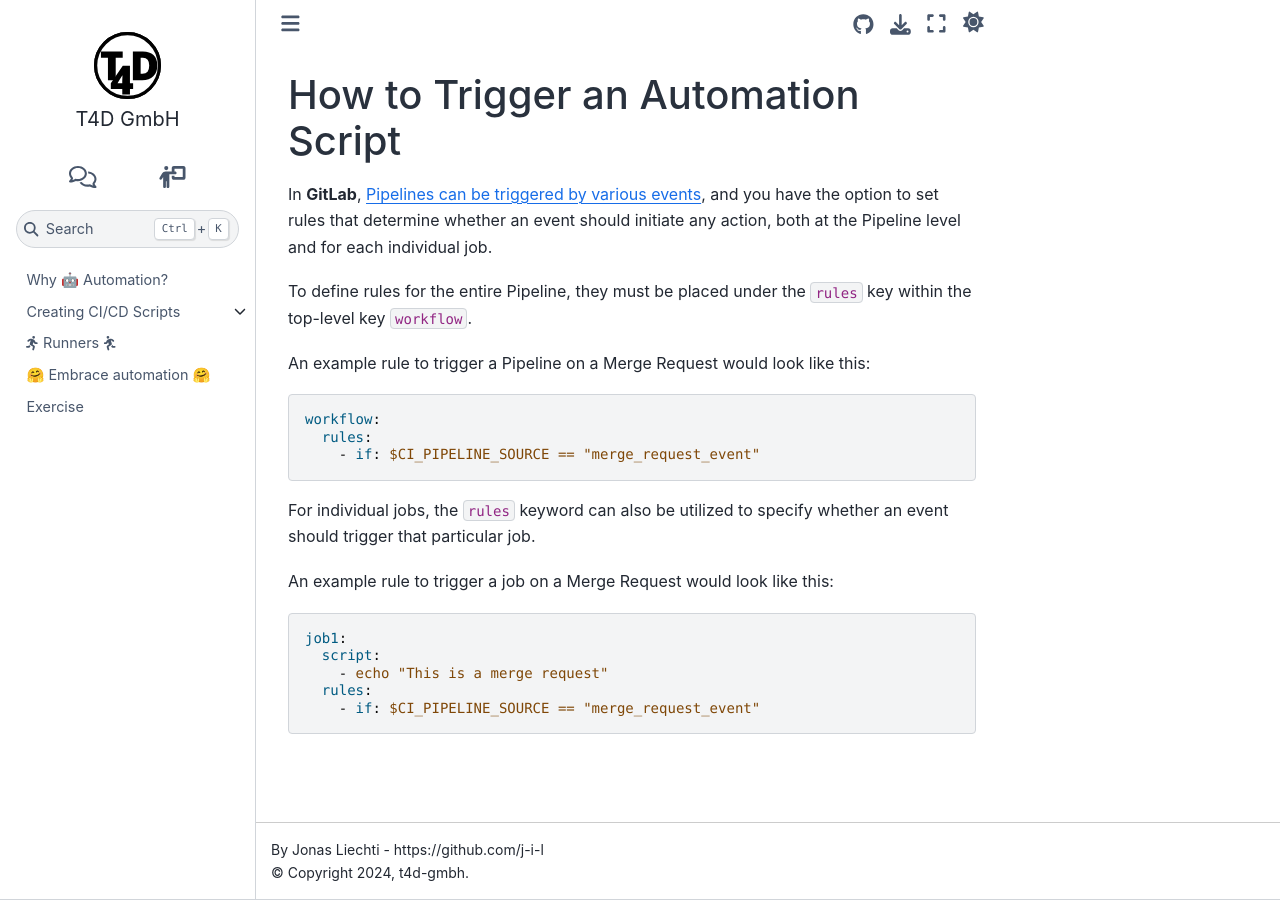
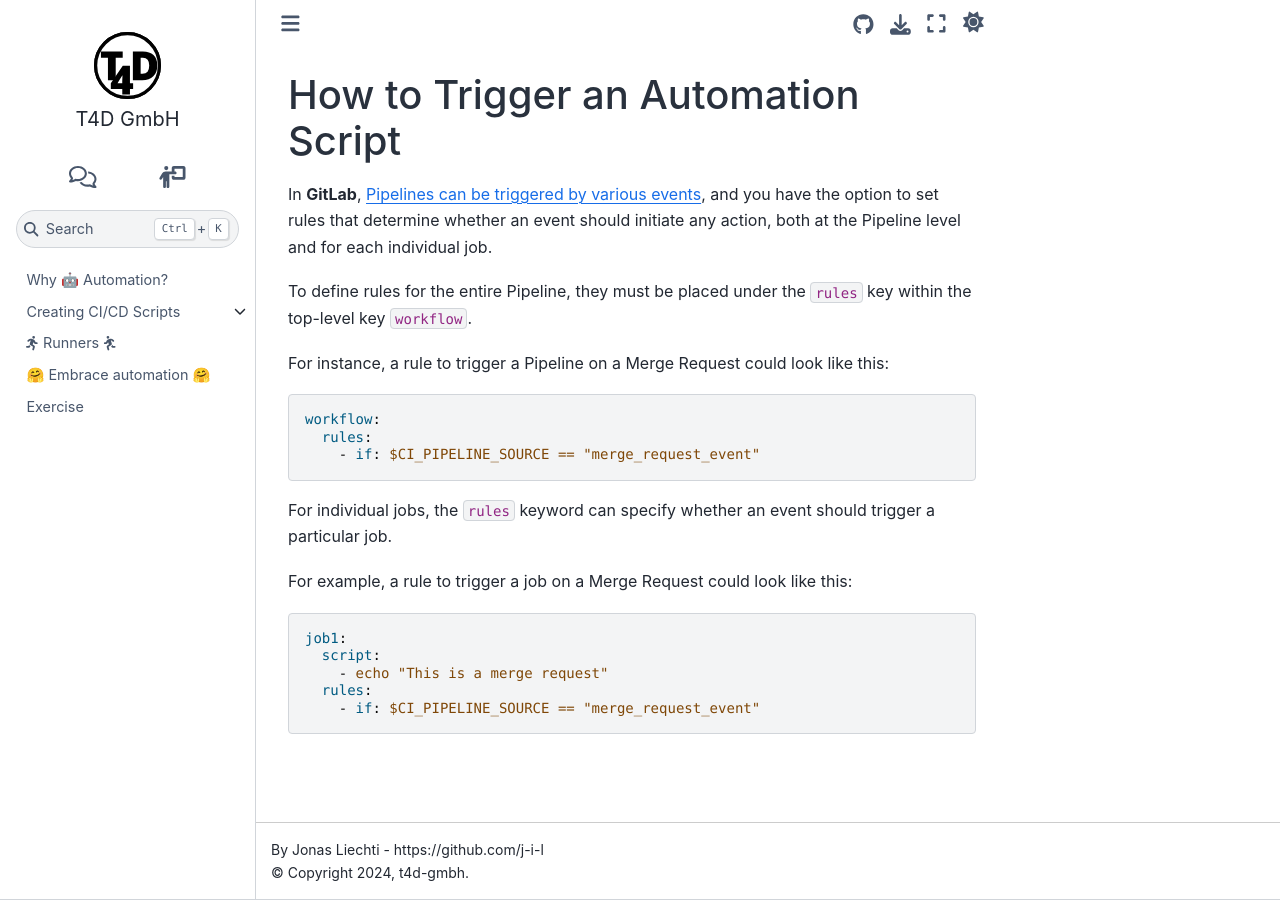
Before and after one commit to t4d-gmbh/ci-cd-workflows, a Sphinx documentation site: the page built from source/content/creating_workflows/gitlab_pipelines/triggers.md, in a window 1280 px wide. Built offline with Sphinx 7.4.7 and the Sphinx Book theme 1.1.4, drawn with Linux system fonts in a browser that asks for light colours; the version number could not be read and is left out.

Commit message:
Update triggers.md
minor adjustments to text

````diff
--- a/source/content/creating_workflows/gitlab_pipelines/triggers.md
+++ b/source/content/creating_workflows/gitlab_pipelines/triggers.md
@@ -26,16 +26,16 @@ In **GitLab**, [Pipelines can be triggered by various events](https://docs.gitla
 
 To define rules for the entire Pipeline, they must be placed under the `rules` key within the top-level key `workflow`.
 
-An example rule to trigger a Pipeline on a Merge Request would look like this:
+For instance, a rule to trigger a Pipeline on a Merge Request could look like this:
 ```yaml
 workflow:
   rules:
     - if: $CI_PIPELINE_SOURCE == "merge_request_event"
 ```
 
-For individual jobs, the `rules` keyword can also be utilized to specify whether an event should trigger that particular job.
+For individual jobs, the `rules` keyword can specify whether an event should trigger a particular job.
 
-An example rule to trigger a job on a Merge Request would look like this:
+For example, a rule to trigger a job on a Merge Request could look like this:
 ```yaml
 job1:
   script:
````
